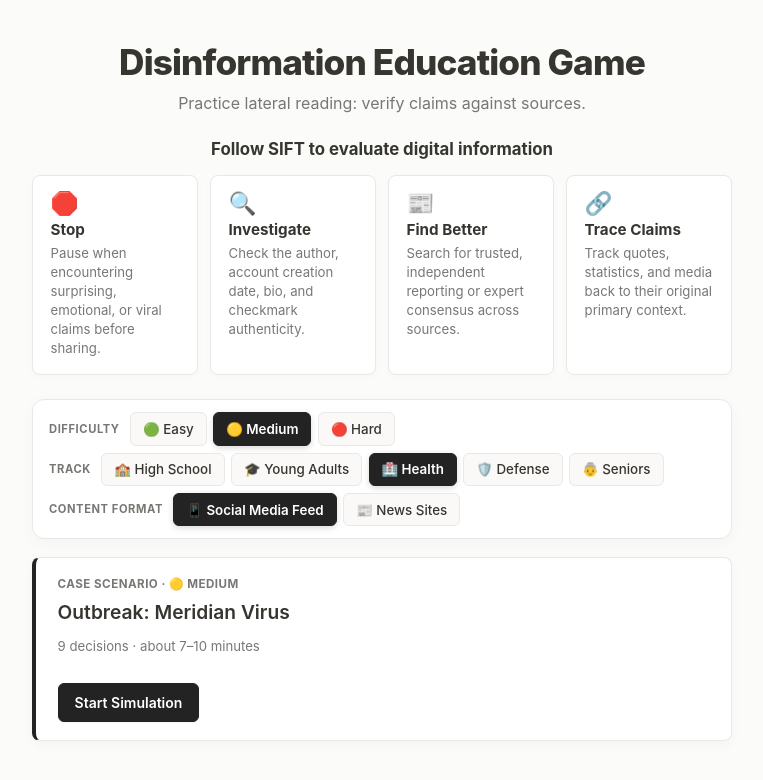
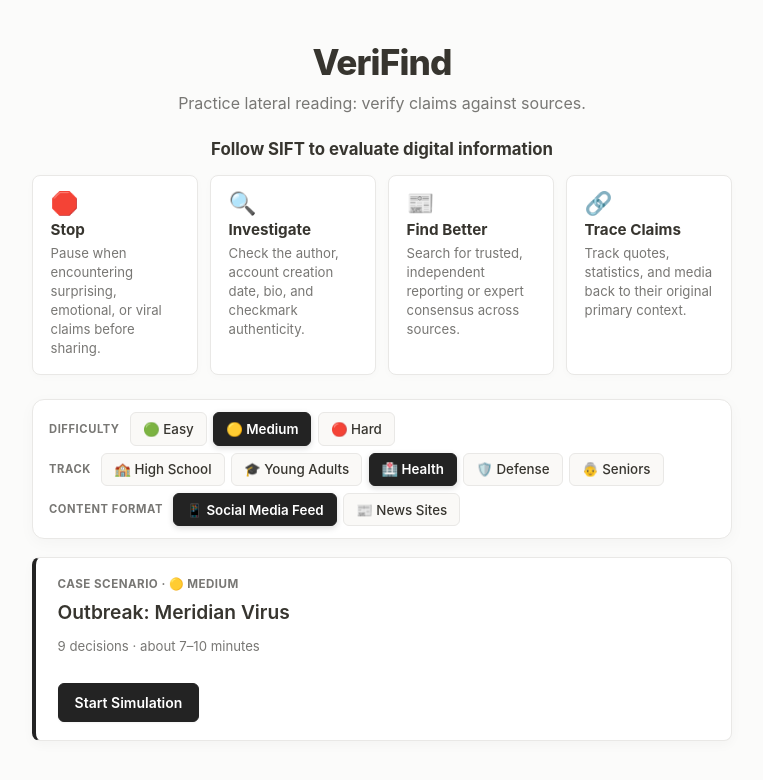
Before and after one commit to RoniR-1/VeriFind, a website: page index.html in a window 1280 px wide. Shown: the whole page, without its empty margins (258-1021 px from the left). Drawn offline with Linux system fonts and the light colour scheme.

Commit message:
Changed title

```diff
--- a/index.html
+++ b/index.html
@@ -3,7 +3,7 @@
 <head>
   <meta charset="utf-8">
   <meta name="viewport" content="width=device-width, initial-scale=1">
-  <title>Disinformation Education Game</title>
+  <title>VeriFind</title>
   <meta name="description" content="An educational game to practice lateral reading and evaluate credibility.">
   <link rel="stylesheet" href="css/style.css">
 </head>
@@ -13,7 +13,7 @@
   <section id="screen-home" class="screen">
     <div class="column home">
       <div class="home-header">
-        <h1 class="logo">Disinformation Education Game</h1>
+        <h1 class="logo">VeriFind</h1>
         <p class="lead">Practice lateral reading: verify claims against sources.</p>
       </div>
 
```
